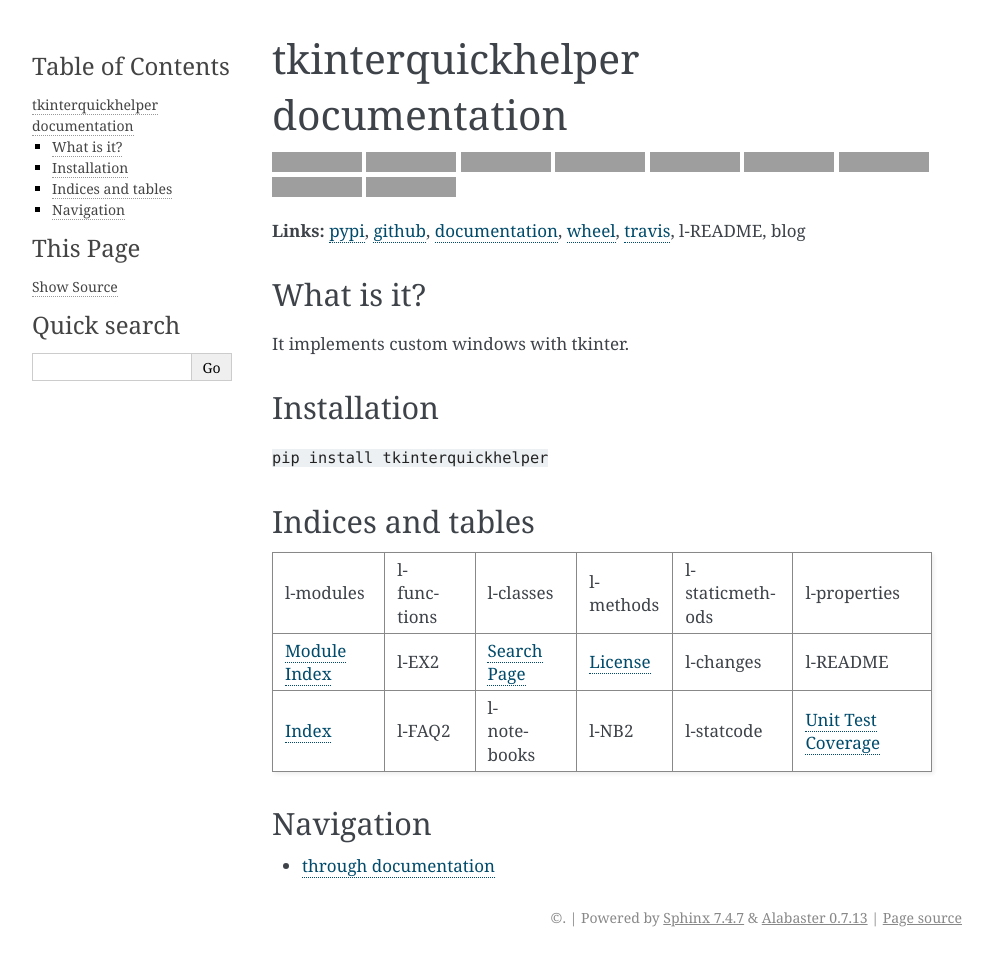
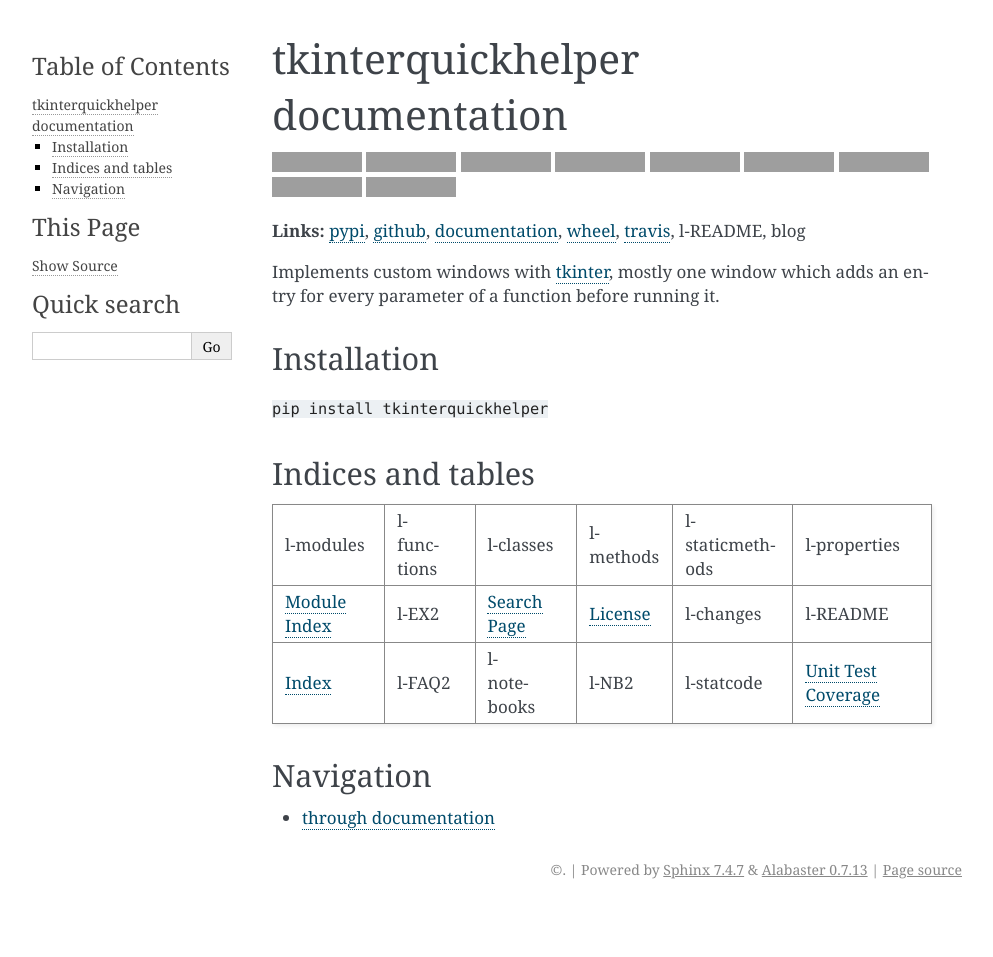
Before and after one commit to sdpython/tkinterquickhelper, a Sphinx documentation site: the page built from _doc/sphinxdoc/source/index.rst, in a window 1280 px wide, cut to the strip 0-957 px from the top of the page. Shown: the whole strip, without its empty margins (148-1141 px from the left). Built offline with Sphinx 7.4.7, drawn with Linux system fonts in a browser that asks for light colours; pages that are not in the unit, such as notebooks, are missing from menus; the version number is read from the project's files by our own code; after the commit the page ends 909 px from its top, so only the background shows below that; grey boxes are pictures that could not be loaded.

Commit message:
documentation

```diff
--- a/_doc/sphinxdoc/source/index.rst
+++ b/_doc/sphinxdoc/source/index.rst
@@ -45,10 +45,10 @@
 :ref:`l-README`,
 :ref:`blog <ap-main-0>`
 
-What is it?
------------
-
-It implements custom windows with tkinter.
+Implements custom windows with
+`tkinter <https://docs.python.org/3/library/tk.html>`_,
+mostly one window which adds an entry for every parameter
+of a function before running it.
 
 .. toctree::
     :maxdepth: 1
```
